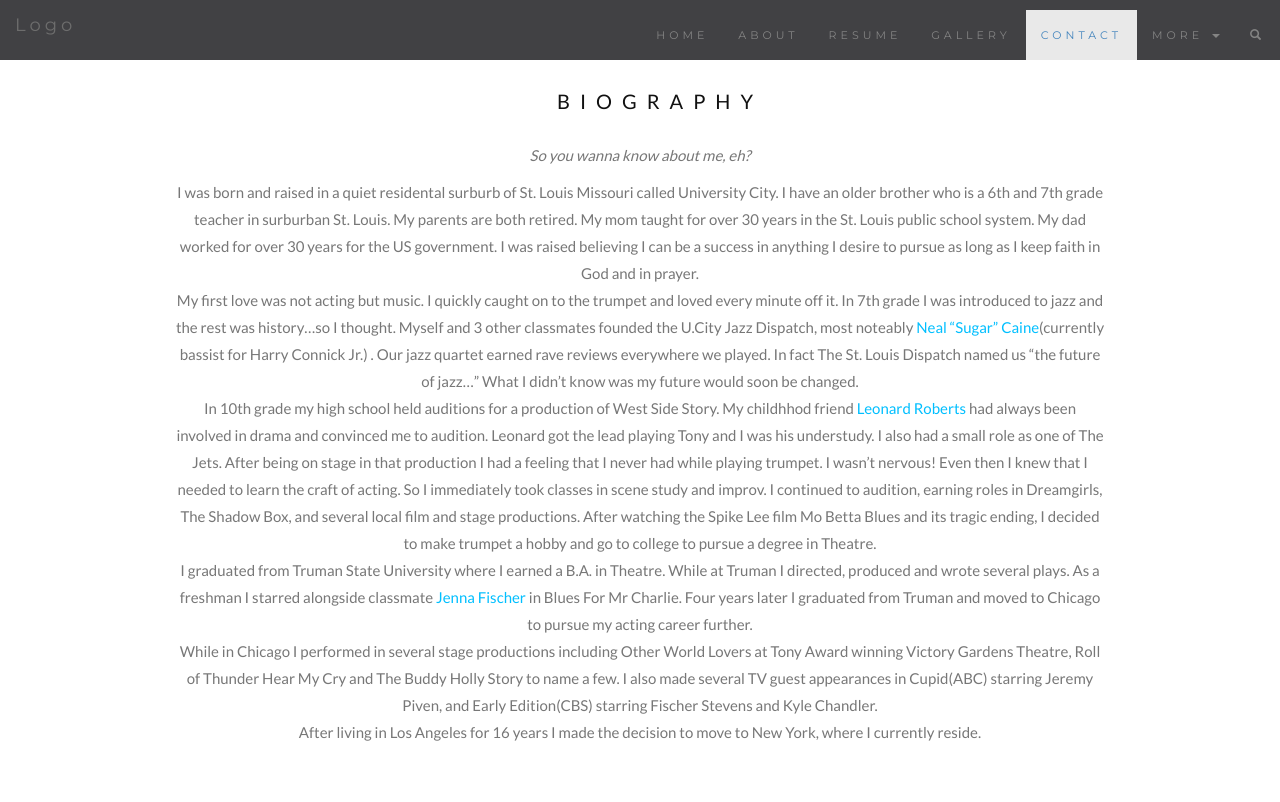
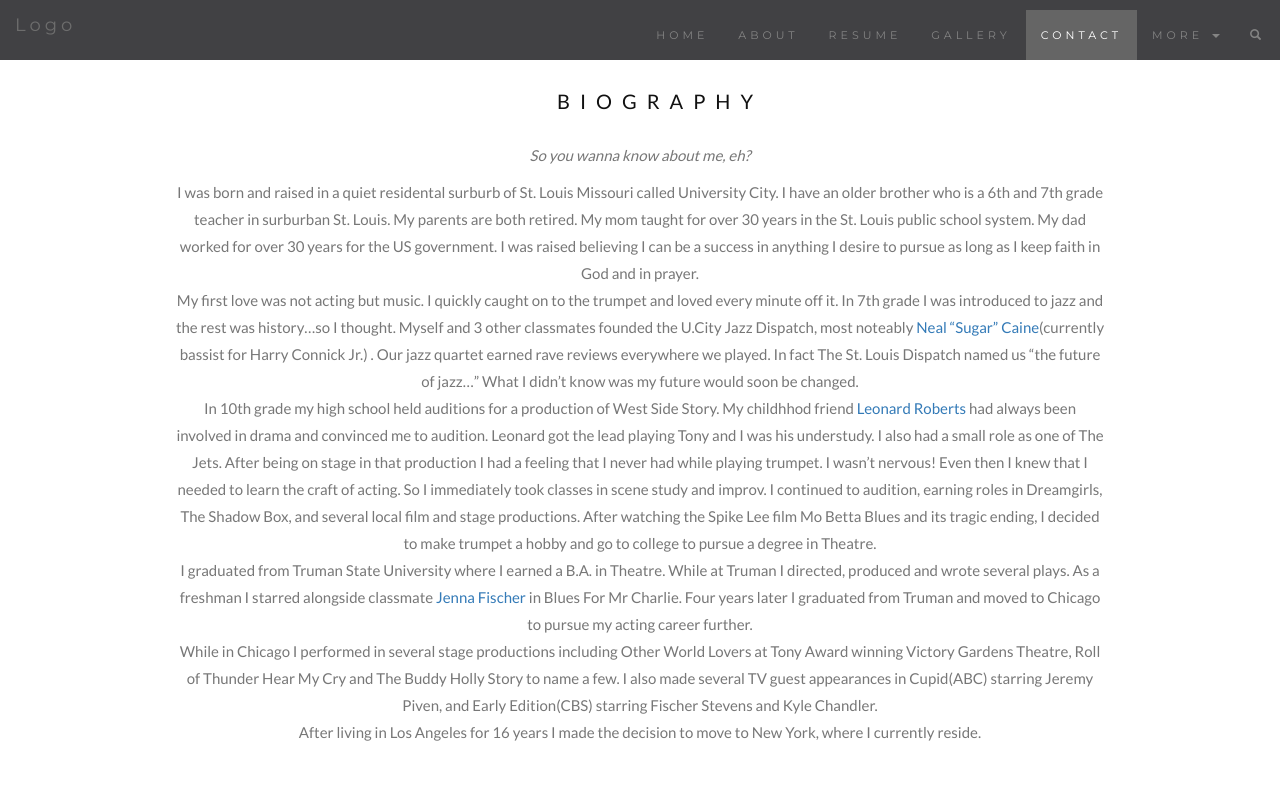
Before and after one commit to SeanP1tt/Brit-Website, a PHP site: page /about.php in a window 1280 px wide. Shown: the top 802 px of the page. Run offline with PHP 8.4, Linux system fonts and the light colour scheme; some libraries are stand-ins or nearby versions.

Commit message:
changed nav active color to white

```diff
--- a/PHP/stylesheet.css
+++ b/PHP/stylesheet.css
@@ -76,9 +76,7 @@ h3, h4 {
 .nav-tabs li a {
     color: #777;
 }
-
 .navbar {
-    height: 60px;
     font-family: Montserrat, sans-serif;
     margin-bottom: 0;
     background-color: #2d2d30;
@@ -95,11 +93,13 @@ h3, h4 {
 }
 
 .navbar-nav li a:active {
-    color: #337ab7 !important;
+    color: white !important;
+    /* color: #337ab7 !important; */
 }
 .navbar-nav li.active a {
-    color: #337ab7 !important;
-    /* background-color: #555 !important */
+    color: white !important;
+    /* color: #337ab7 !important; */
+    background-color: #555 !important;
 }
 .navbar-default .navbar-toggle {
     border-color: transparent;
@@ -161,7 +161,7 @@ h3 {
 
 /*add hover and remove underline*/
 #reference {
-    color: deepskyblue;
+    color: #337ab7;
 }
 
 #video-view {
```
